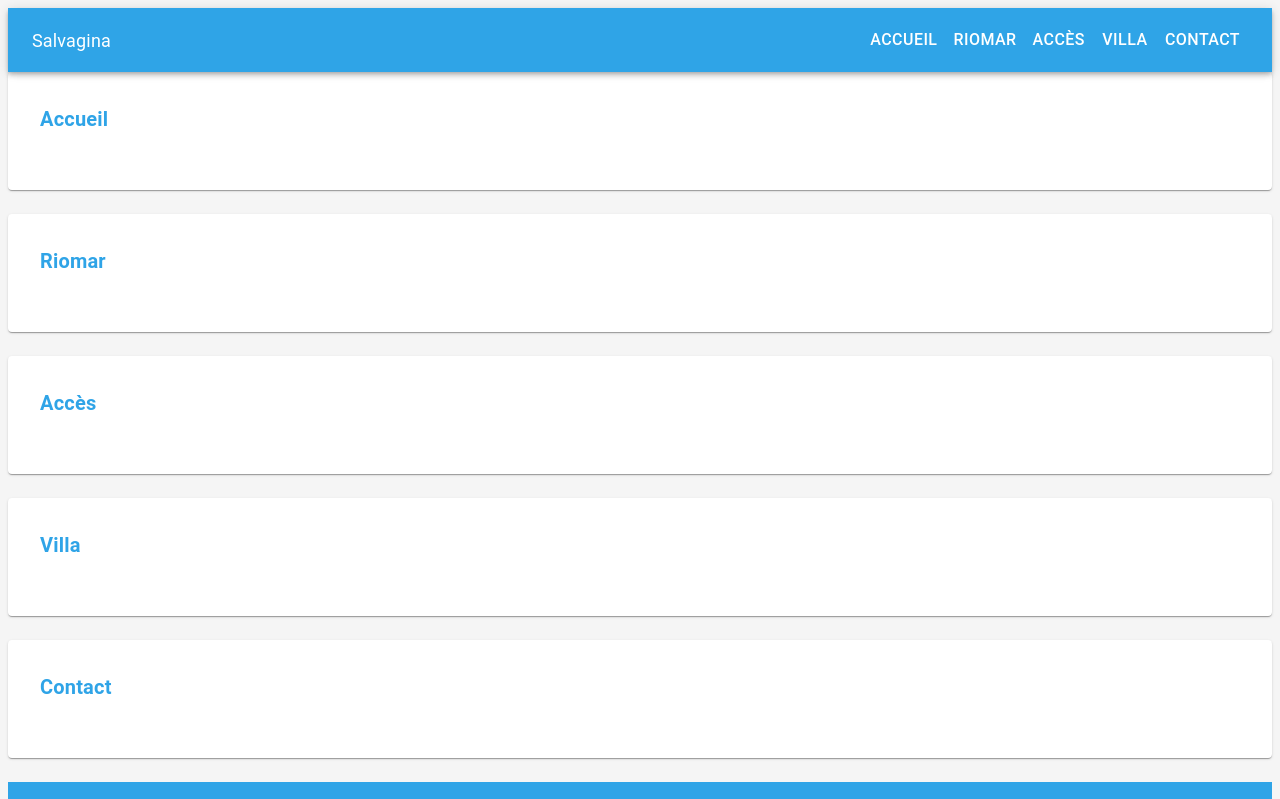
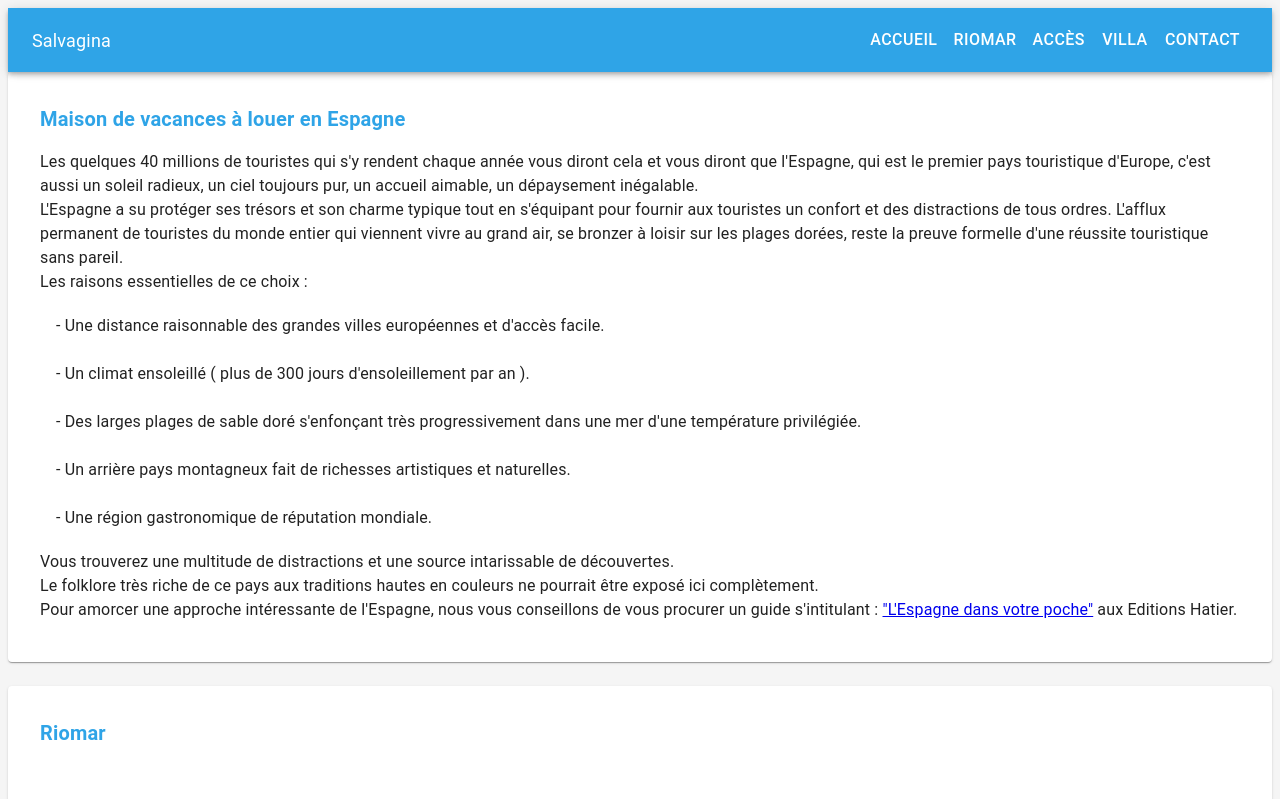
Before and after one commit to maquejp/salvagina, a React (Vite) app: page / in a window 1280 px wide. Shown: the top 799 px of the page. Built offline with nearby package versions, Linux system fonts and the light colour scheme.

Commit message:
feature: accueil

```diff
--- a/src/views/Accueil.tsx
+++ b/src/views/Accueil.tsx
@@ -1,4 +1,11 @@
-import { Card, CardContent, Typography } from "@mui/material";
+import {
+  Card,
+  CardContent,
+  List,
+  ListItem,
+  ListItemText,
+  Typography,
+} from "@mui/material";
 
 export default function AccueilView() {
   return (
@@ -12,7 +19,58 @@ export default function AccueilView() {
             marginBottom: 2,
           }}
         >
-          Accueil
+          Maison de vacances à louer en Espagne
+        </Typography>
+        <Typography>
+          Les quelques 40 millions de touristes qui s'y rendent chaque année
+          vous diront cela et vous diront que l'Espagne, qui est le premier pays
+          touristique d'Europe, c'est aussi un soleil radieux, un ciel toujours
+          pur, un accueil aimable, un dépaysement inégalable.
+        </Typography>
+        <Typography>
+          L'Espagne a su protéger ses trésors et son charme typique tout en
+          s'équipant pour fournir aux touristes un confort et des distractions
+          de tous ordres. L'afflux permanent de touristes du monde entier qui
+          viennent vivre au grand air, se bronzer à loisir sur les plages
+          dorées, reste la preuve formelle d'une réussite touristique sans
+          pareil.
+        </Typography>
+        <Typography>Les raisons essentielles de ce choix :</Typography>
+        <List>
+          <ListItem>
+            <ListItemText primary="- Une distance raisonnable des grandes villes européennes et d'accès facile." />
+          </ListItem>
+          <ListItem>
+            <ListItemText primary="- Un climat ensoleillé ( plus de 300 jours d'ensoleillement par an )." />
+          </ListItem>
+          <ListItem>
+            <ListItemText primary="- Des larges plages de sable doré s'enfonçant très progressivement dans une mer d'une température privilégiée." />
+          </ListItem>
+          <ListItem>
+            <ListItemText primary="- Un arrière pays montagneux fait de richesses artistiques et naturelles." />
+          </ListItem>
+          <ListItem>
+            <ListItemText primary="- Une région gastronomique de réputation mondiale." />
+          </ListItem>
+        </List>
+        <Typography>
+          Vous trouverez une multitude de distractions et une source
+          intarissable de découvertes.
+        </Typography>
+        <Typography>
+          Le folklore très riche de ce pays aux traditions hautes en couleurs ne
+          pourrait être exposé ici complètement.
+        </Typography>
+        <Typography>
+          Pour amorcer une approche intéressante de l'Espagne, nous vous
+          conseillons de vous procurer un guide s'intitulant :{" "}
+          <a
+            target="_blank"
+            href="http://www.amazon.fr/Lespagnol-dans-votre-poche-Collectif/dp/2035862191"
+          >
+            "L'Espagne dans votre poche"
+          </a>{" "}
+          aux Editions Hatier.
         </Typography>
       </CardContent>
     </Card>
```
